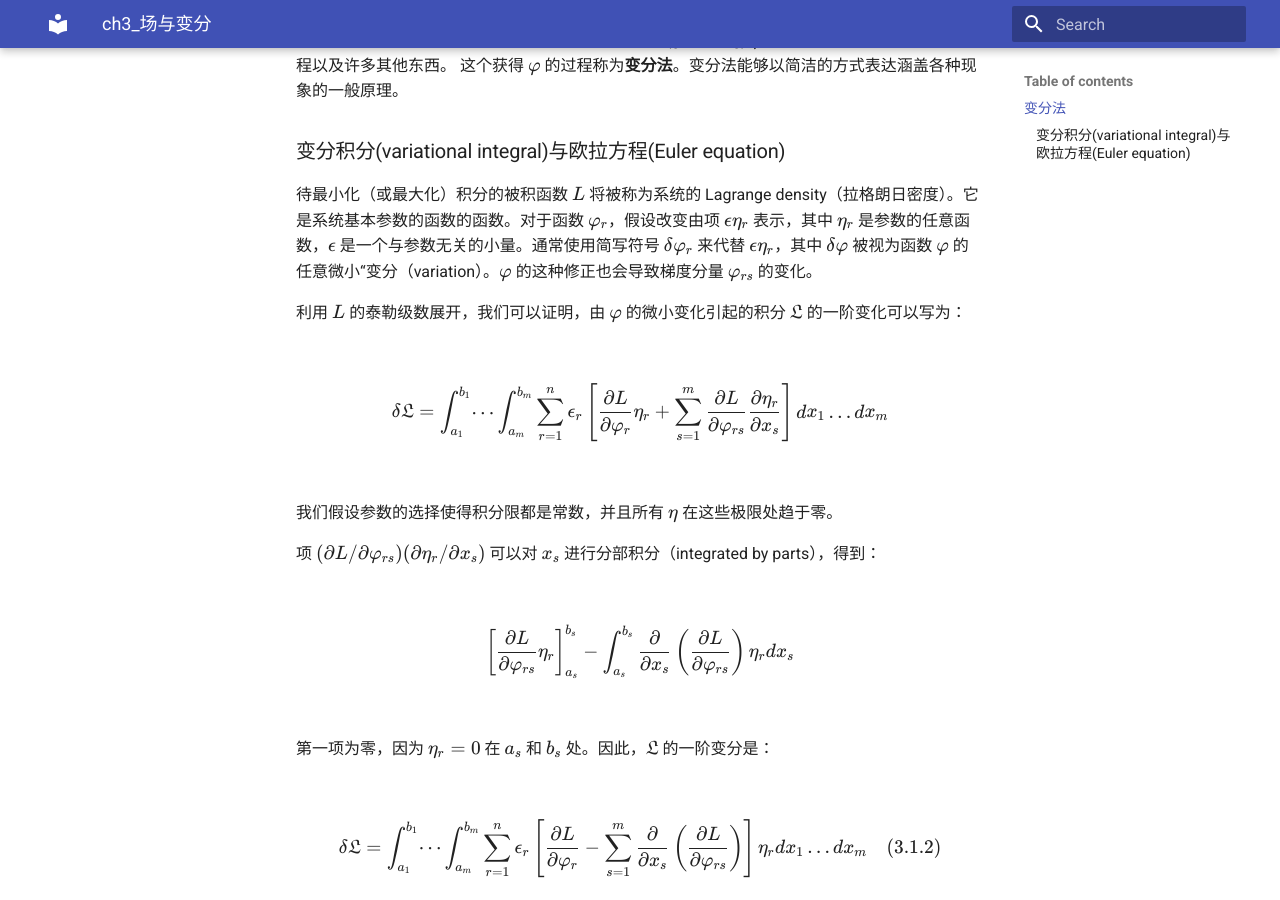
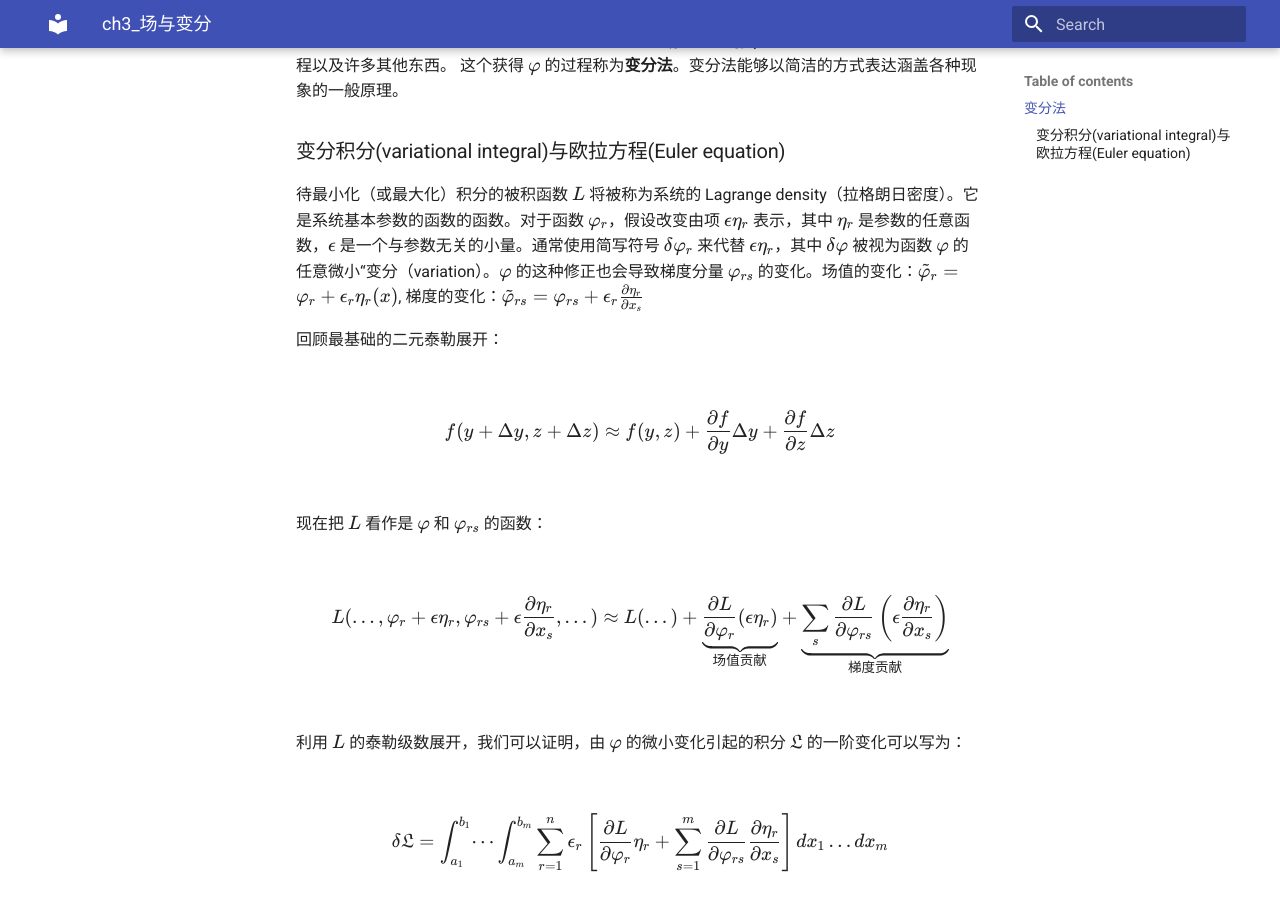
Before and after one commit to ymma98/technotes, an MkDocs documentation site: the page built from docs/math/数学物理方法/ch3_场与变分.md, in a window 1280 px wide and 900 px high, scrolled down 495 px. Built offline with MkDocs 1.6.1 and Material for MkDocs 9.7.7, drawn with Linux system fonts in a browser that asks for light colours.

Commit message:
docs/math/数学物理方法/ch3_场与变分.md updated from https://stackedit.cn/

```diff
--- a/docs/math/数学物理方法/ch3_场与变分.md
+++ b/docs/math/数学物理方法/ch3_场与变分.md
@@ -15,7 +15,15 @@ $$
 
 ### 变分积分(variational integral)与欧拉方程(Euler equation)
 
-待最小化（或最大化）积分的被积函数 $L$ 将被称为系统的 Lagrange density（拉格朗日密度）。它是系统基本参数的函数的函数。对于函数 $\varphi_r$，假设改变由项 $\epsilon \eta_r$ 表示，其中 $\eta_r$ 是参数的任意函数，$\epsilon$ 是一个与参数无关的小量。通常使用简写符号 $\delta \varphi_r$ 来代替 $\epsilon \eta_r$，其中 $\delta \varphi$ 被视为函数 $\varphi$ 的任意微小“变分（variation）。$\varphi$ 的这种修正也会导致梯度分量 $\varphi_{rs}$ 的变化。
+待最小化（或最大化）积分的被积函数 $L$ 将被称为系统的 Lagrange density（拉格朗日密度）。它是系统基本参数的函数的函数。对于函数 $\varphi_r$，假设改变由项 $\epsilon \eta_r$ 表示，其中 $\eta_r$ 是参数的任意函数，$\epsilon$ 是一个与参数无关的小量。通常使用简写符号 $\delta \varphi_r$ 来代替 $\epsilon \eta_r$，其中 $\delta \varphi$ 被视为函数 $\varphi$ 的任意微小“变分（variation）。$\varphi$ 的这种修正也会导致梯度分量 $\varphi_{rs}$ 的变化。场值的变化：$\tilde{\varphi}_r = \varphi_r + \epsilon_r \eta_r(x)$, 梯度的变化：$\tilde{\varphi}_{rs} = \varphi_{rs} + \epsilon_r \frac{\partial \eta_r}{\partial x_s}$
+
+回顾最基础的二元泰勒展开：
+
+$$f(y + \Delta y, z + \Delta z) \approx f(y, z) + \frac{\partial f}{\partial y}\Delta y + \frac{\partial f}{\partial z}\Delta z$$
+
+现在把 $L$ 看作是 $\varphi$ 和 $\varphi_{rs}$ 的函数：
+
+$$L(\dots, \varphi_r + \epsilon \eta_r, \varphi_{rs} + \epsilon \frac{\partial \eta_r}{\partial x_s}, \dots) \approx L(\dots) + \underbrace{\frac{\partial L}{\partial \varphi_r} (\epsilon \eta_r)}_{\text{场值贡献}} + \underbrace{\sum_s \frac{\partial L}{\partial \varphi_{rs}} \left(\epsilon \frac{\partial \eta_r}{\partial x_s}\right)}_{\text{梯度贡献}}$$
 
 利用 $L$ 的泰勒级数展开，我们可以证明，由 $\varphi$ 的微小变化引起的积分 $\mathfrak{L}$ 的一阶变化可以写为：
 
```
Also changed, not shown: other parts of docs/math/数学物理方法/ch3_场与变分.md (+1 -1 lines).
